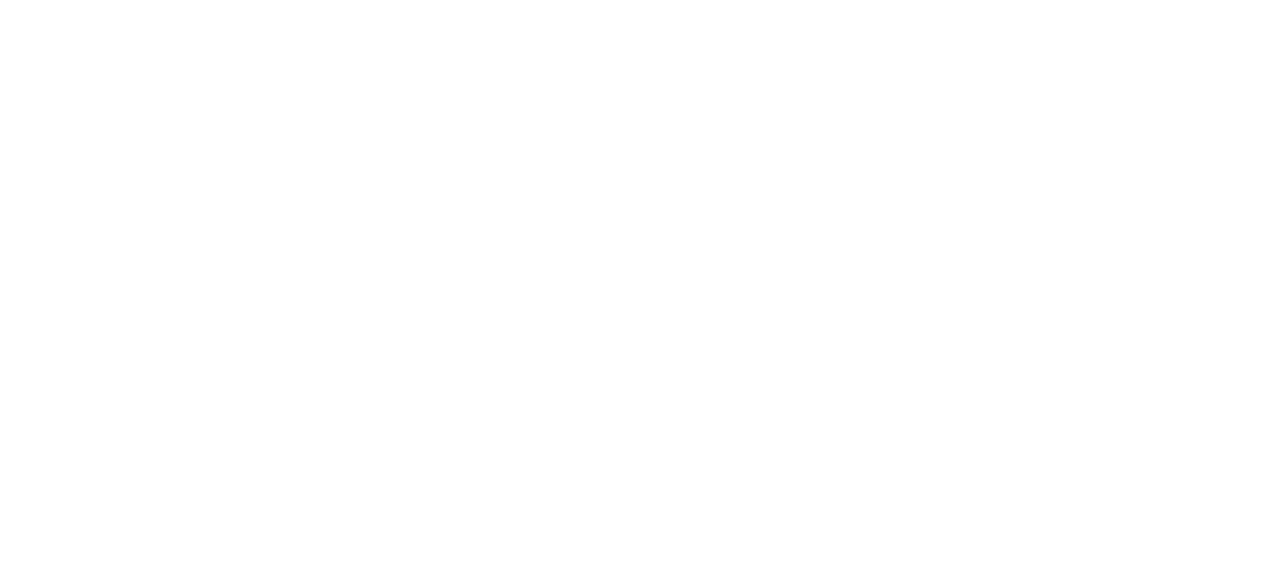
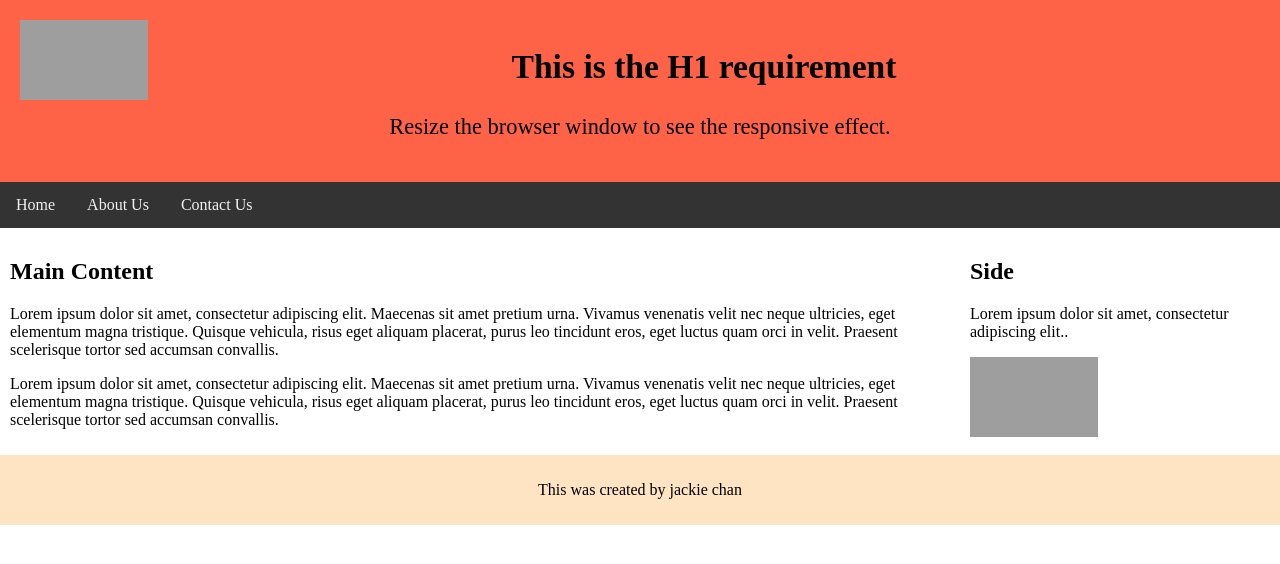
Before and after one commit to thndev878/vit_w2_d4, a plain HTML site: page index.html in a window 1280 px wide. Drawn offline with Linux system fonts and the light colour scheme; grey boxes are pictures that could not be loaded.

Commit message:
day 4 assignment

```diff
--- a/index.html
+++ b/index.html
@@ -4,10 +4,39 @@
     <meta charset="UTF-8">
     <meta http-equiv="X-UA-Compatible" content="IE=edge">
     <meta name="viewport" content="width=device-width, initial-scale=1.0">
+    <title>This is the title</title>
     <link rel="stylesheet" href="style.css">
-    <title>Document</title>
 </head>
 <body>
+  <div class="header">
+    <img src="https://wolfautoparts.com/media/catalog/product/cache/80a578ca3132a1dc7904885676a2f249/5/6/5654404e91d4d8b4604dccf4d64f71203f489517ba54887b75aa90d8d1cc0f36.jpeg" alt="logo" >
+    <h2>This is the H1 requirement</h2>
+    <p>Resize the browser window to see the responsive effect.</p>
+  </div>
+
+  <div class="topnav">
+    <a href="#">Home</a>
+    <a href="#">About Us</a>
+    <a href="#">Contact Us</a>
+  </div>
+
+  <div class="row">
+    <div class="column middle">
+      <h2>Main Content</h2>
+      <p>Lorem ipsum dolor sit amet, consectetur adipiscing elit. Maecenas sit amet pretium urna. Vivamus venenatis velit nec neque ultricies, eget elementum magna tristique. Quisque vehicula, risus eget aliquam placerat, purus leo tincidunt eros, eget luctus quam orci in velit. Praesent scelerisque tortor sed accumsan convallis.</p>
+      <p>Lorem ipsum dolor sit amet, consectetur adipiscing elit. Maecenas sit amet pretium urna. Vivamus venenatis velit nec neque ultricies, eget elementum magna tristique. Quisque vehicula, risus eget aliquam placerat, purus leo tincidunt eros, eget luctus quam orci in velit. Praesent scelerisque tortor sed accumsan convallis.</p>
+    </div>
+
+    <div class="column side">
+      <h2>Side</h2>
+      <p>Lorem ipsum dolor sit amet, consectetur adipiscing elit..</p>
+      <img src="https://www.villageveterinaryclinic.com/sites/default/files/interesting-cat-facts.jpg" alt="funny-cat">
+    </div>
+  </div>
+
+  <div class="footer">
+    <p>This was created by jackie chan</p>
+  </div>
 
 </body>
 </html>
--- a/style.css
+++ b/style.css
@@ -0,0 +1,84 @@
+
+* {
+  box-sizing: border-box;
+}
+
+img{
+  float: left;
+  height: 10vh;
+  width: 10vw;
+}
+
+
+body {
+  margin: 0;
+}
+
+/* Style the header */
+.header {
+  background-color: tomato;
+  padding: 20px;
+  text-align: center;
+  font-size: 1.4rem;
+}
+
+/* Style the top navigation bar */
+.topnav {
+  overflow: hidden;
+  background-color: #333;
+}
+
+/* Style the topnav links */
+.topnav a {
+  float: left;
+  display: block;
+  color: #f2f2f2;
+  text-align: center;
+  padding: 14px 16px;
+  text-decoration: none;
+}
+
+/* Change color on hover */
+.topnav a:hover {
+  background-color: #ddd;
+  color: black;
+}
+
+/* Create three unequal columns that floats next to each other */
+.column {
+  float: left;
+  padding: 10px;
+}
+
+/* Left and right column */
+.column.side {
+  width: 25%;
+}
+
+/* Middle column */
+.column.middle {
+  width: 75%;
+}
+
+/* Clear floats after the columns */
+.row:after {
+  content: "";
+  display: table;
+  clear: both;
+}
+
+/* Responsive layout - makes the three columns stack on top of each other instead of next to each other */
+@media screen and (max-width: 600px) {
+  .column.side, .column.middle {
+    width: 100%;
+  }
+}
+.footer{
+  background-color: bisque;
+  text-align: center;
+  padding: 10px;
+}
+
+.footer > p {
+  color: black;
+}
```
Also changed, not shown: 1 other file.
